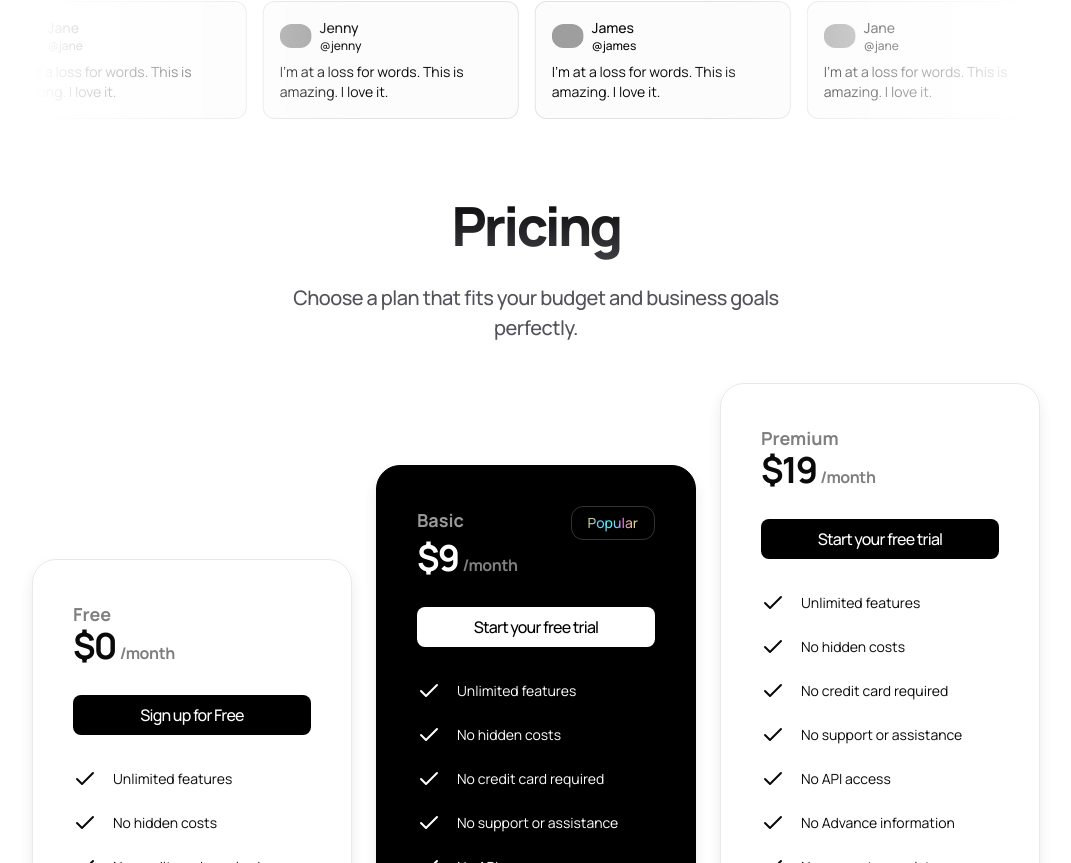
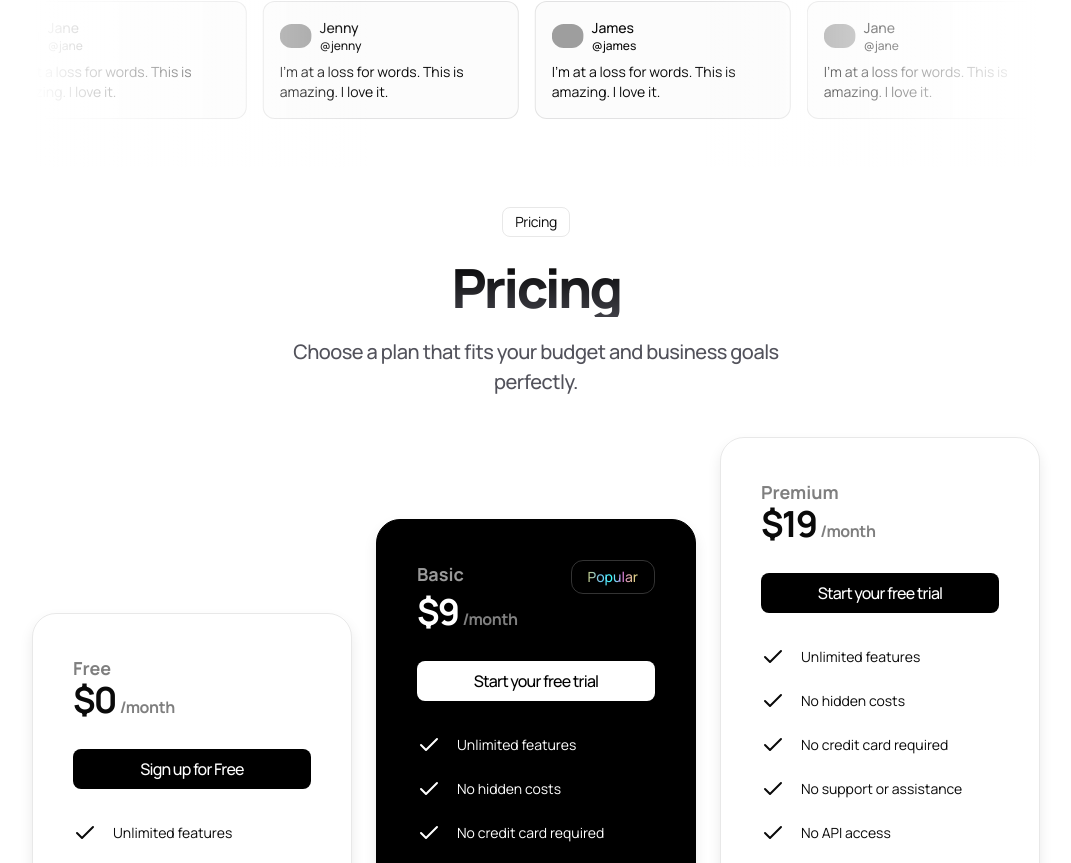
Before and after one commit to viralxpost/viralxpost-web, a React (Vite) app in the folder frontend/: page / in a window 1280 px wide. Shown: the part 2877-3740 px from the top of the page, without its empty margins (104-1175 px from the left). Built offline with nearby package versions, Linux system fonts and the light colour scheme; no server answers; grey boxes are pictures that could not be loaded.

Commit message:
fix payment ui

```diff
--- a/frontend/src/components/Payment.tsx
+++ b/frontend/src/components/Payment.tsx
@@ -149,13 +149,18 @@ const Payment = () => {
   };
 
   return (
-    <section className="">
-      <div className="px-5 md:px-0 md:max-w-[900px] lg:max-w-[1300px] container mx-auto">
-        <div className="section-container mt-5">
-          <h2 className="section-title p-2">Pricing</h2>
-          <p className="section-description mt-5">
-            Choose a plan that fits your budget and business goals perfectly.
-          </p>
+    <section className="my-10">
+      <div className=" px-5 md:px-0 md:max-w-[900px] lg:max-w-[1300px] container mx-auto">
+        <div className=" max-w-[1000px] mx-auto">
+          <div className="section-container">
+            <div className="flex justify-center">
+              <div className="tag">Pricing</div>
+            </div>
+            <h2 className="section-title mt-5">Pricing</h2>
+            <p className="section-description mt-5">
+              Choose a plan that fits your budget and business goals perfectly.
+            </p>
+          </div>
         </div>
         <div className="flex flex-col gap-6 items-center mt-10 lg:flex-row lg:items-end lg:justify-center">
           {pricingTiers.map(
```
